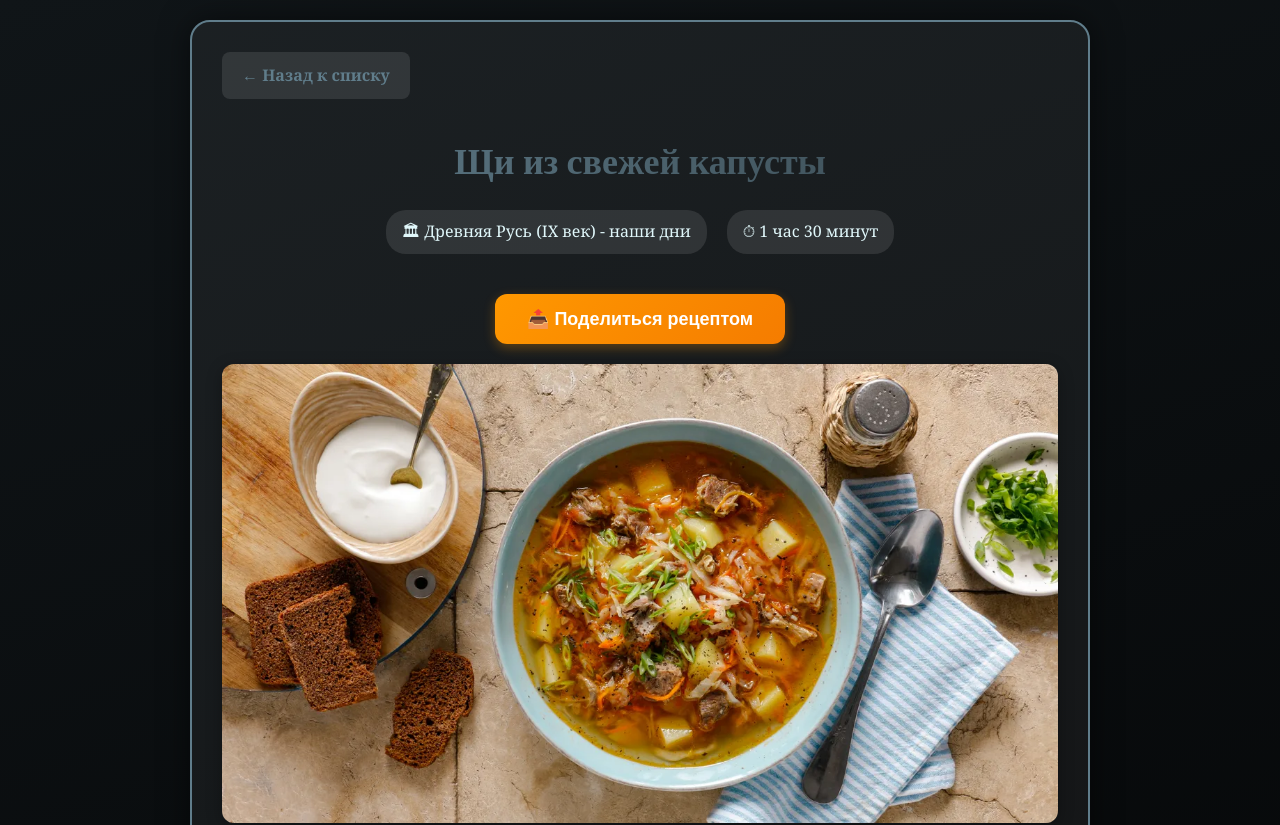
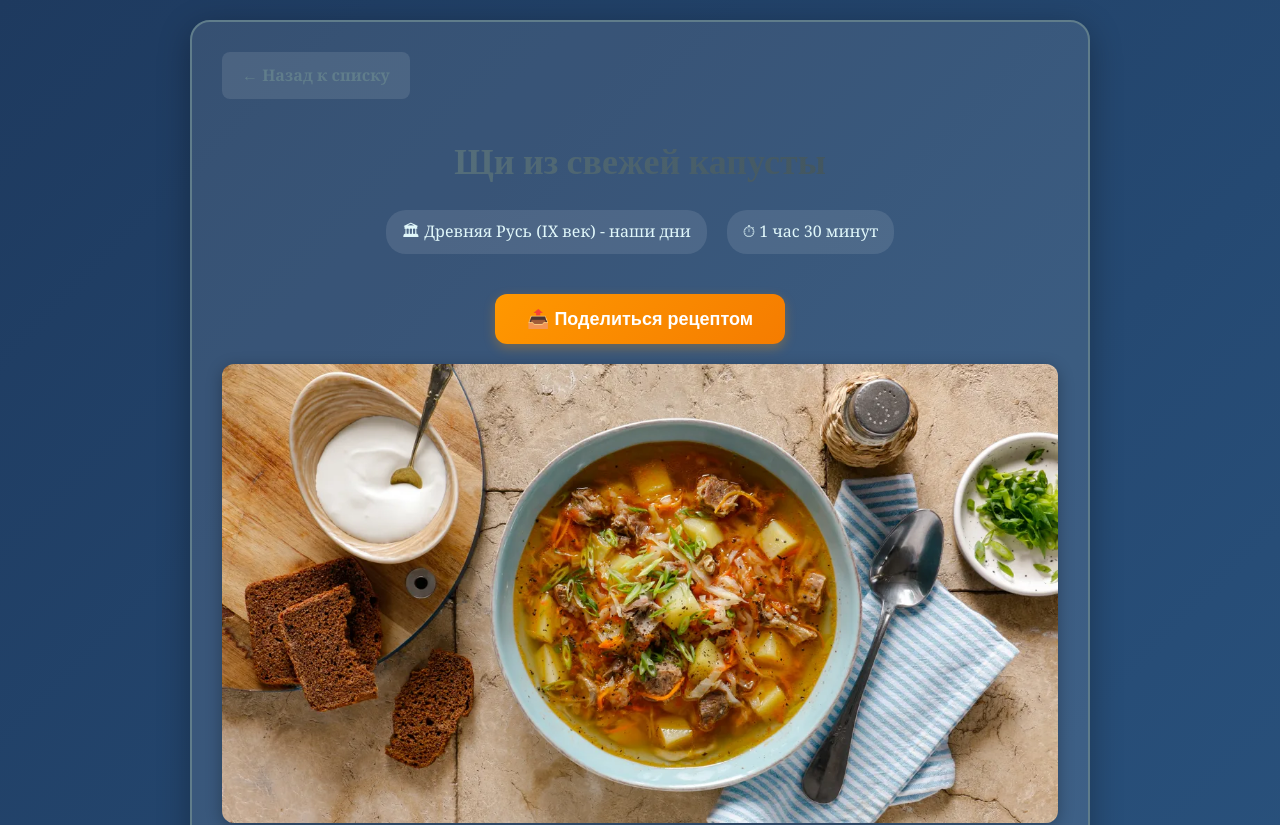
Before and after one commit to svideoproekt-ship-it/russka-kuhnya-9551, a React (Vite) app: page /recipe/1 in a window 1280 px wide. Shown: the top 825 px of the page. Built offline with nearby package versions, Linux system fonts and the light colour scheme; a web font is replaced by a local one.

Commit message:
Simplify share button & increase desktop font size

```diff
--- a/src/pages/RecipePage.jsx
+++ b/src/pages/RecipePage.jsx
@@ -22,32 +22,33 @@ const RecipePage = () => {
   console.log('Ингредиенты:', recipe?.ingredients);
 
   // === ФУНКЦИЯ ДЛЯ ПОЛУЧЕНИЯ ЦВЕТОВ КАТЕГОРИИ ===
+
     const getCategoryTheme = () => {
   const category = recipe?.category?.toLowerCase() || '';
 
-    // СУПЫ (Бирюзовый градиент)
+  // СУПЫ (Светло-синий градиент)
   if (category.includes('суп') || category.includes('щи') || category.includes('борщ')) {
-      return { bg: '#00BFFF', end: '#008080', pageBg: '#001f3f' };
+    return { bg: '#00BFFF', end: '#008080', pageBg: '#1E3A5F' };
   }
-    // МЯСО (Красный градиент)
+  // МЯСО (Тёплый красно-коричневый)
   if (category.includes('мясн') || category.includes('мясо') || category.includes('беф')) {
-      return { bg: '#d32f2f', end: '#8b0000', pageBg: '#1a0505' };
+    return { bg: '#d32f2f', end: '#8b0000', pageBg: '#4A1C1C' };
   }
-    // ВЫПЕЧКА (Оранжевый градиент)
+  // ВЫПЕЧКА (Тёплый оранжевый)
   if (category.includes('выпечк') || category.includes('блин') || category.includes('пирог')) {
-      return { bg: '#ff9800', end: '#f57c00', pageBg: '#1a1000' };
+    return { bg: '#ff9800', end: '#f57c00', pageBg: '#4A3C1A' };
   }
-    // РЫБА (Синий градиент)
+  // РЫБА (Светло-синий)
   if (category.includes('рыб') || category.includes('рыба')) {
-      return { bg: '#1976d2', end: '#0d47a1', pageBg: '#001020' };
+    return { bg: '#1976d2', end: '#0d47a1', pageBg: '#1A3A5C' };
   }
-    // ДЕСЕРТЫ (Розовый градиент)
+  // ДЕСЕРТЫ (Розовый)
   if (category.includes('десерт') || category.includes('сладк')) {
-      return { bg: '#e91e63', end: '#880e4f', pageBg: '#1a0010' };
+    return { bg: '#e91e63', end: '#880e4f', pageBg: '#4A1A3C' };
   }
 
-    // По умолчанию (Серый)
-    return { bg: '#607d8b', end: '#37474f', pageBg: '#101518' };
+  // По умолчанию (Синий)
+  return { bg: '#607d8b', end: '#37474f', pageBg: '#1E3A5F' };
 };
 
   const theme = getCategoryTheme();
--- a/src/styles/RecipePage.css
+++ b/src/styles/RecipePage.css
@@ -1,7 +1,8 @@
 /* === ГЛАВНЫЙ ФОН СТРАНИЦЫ === */
 .recipe-page {
   min-height: 100vh;
-  background: linear-gradient(160deg, var(--page-bg, #0a0a2a) 0%, #000000 100%);
+  /* Приятный синий градиент вместо тёмного */
+  background: linear-gradient(135deg, var(--page-bg, #1E3A5F) 0%, #2E5C8A 100%);
   padding: 20px;
   font-family: 'Georgia', serif;
   color: #fff;
@@ -12,12 +13,11 @@
 .recipe-container {
   max-width: 900px;
   margin: 0 auto;
-  background: rgba(255, 255, 255, 0.05);
+  background: rgba(255, 255, 255, 0.1); /* Чуть светлее */
   border: 2px solid var(--cat-start);
   border-radius: 20px;
   padding: 30px;
-  box-shadow: 0 0 30px rgba(0,0,0,0.5);
-  /* backdrop-filter убрали - может ломать старые браузеры */
+  box-shadow: 0 8px 32px rgba(0,0,0,0.3);
 }
 
 /* Кнопка "Назад" */
```
Lines whose indentation alone changed are shown as unchanged.
